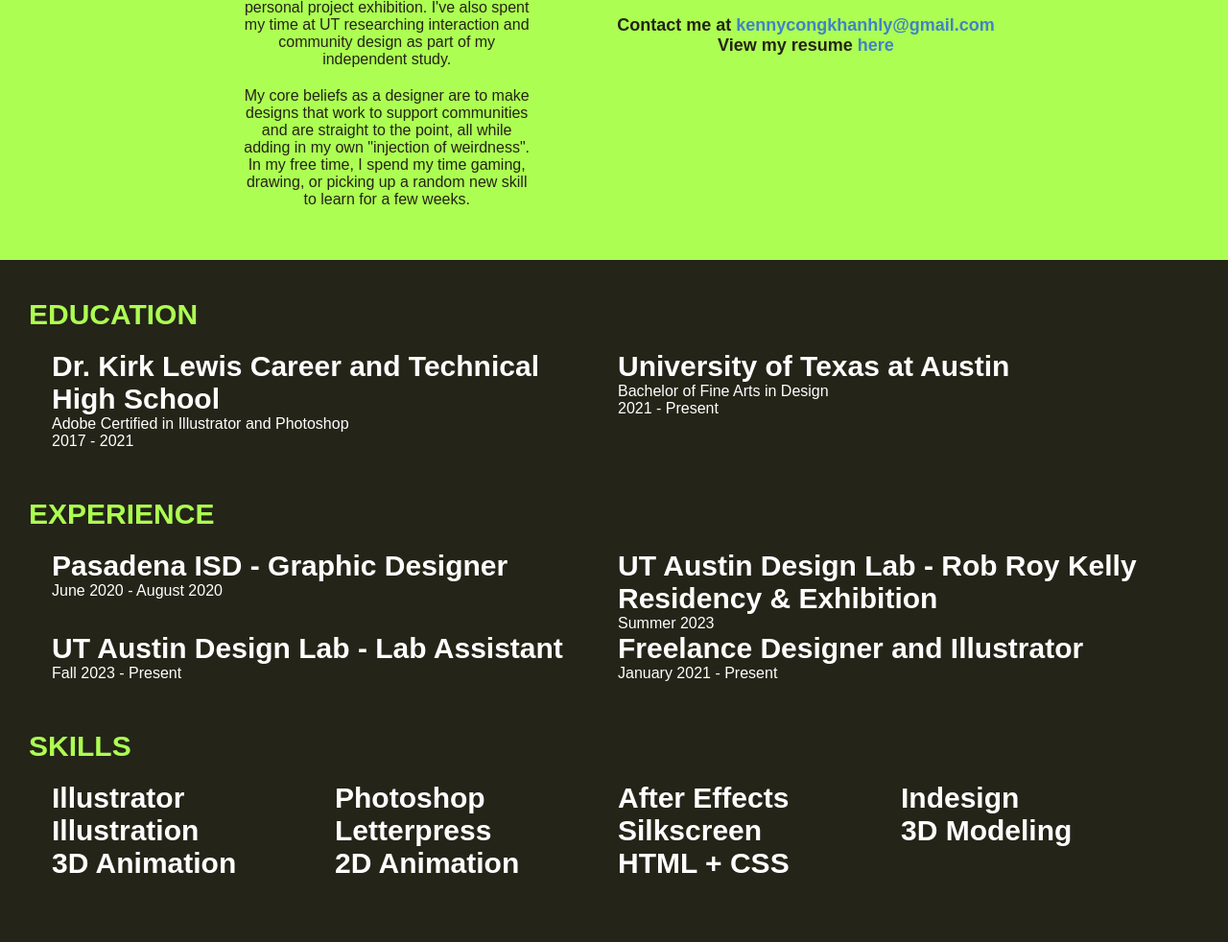
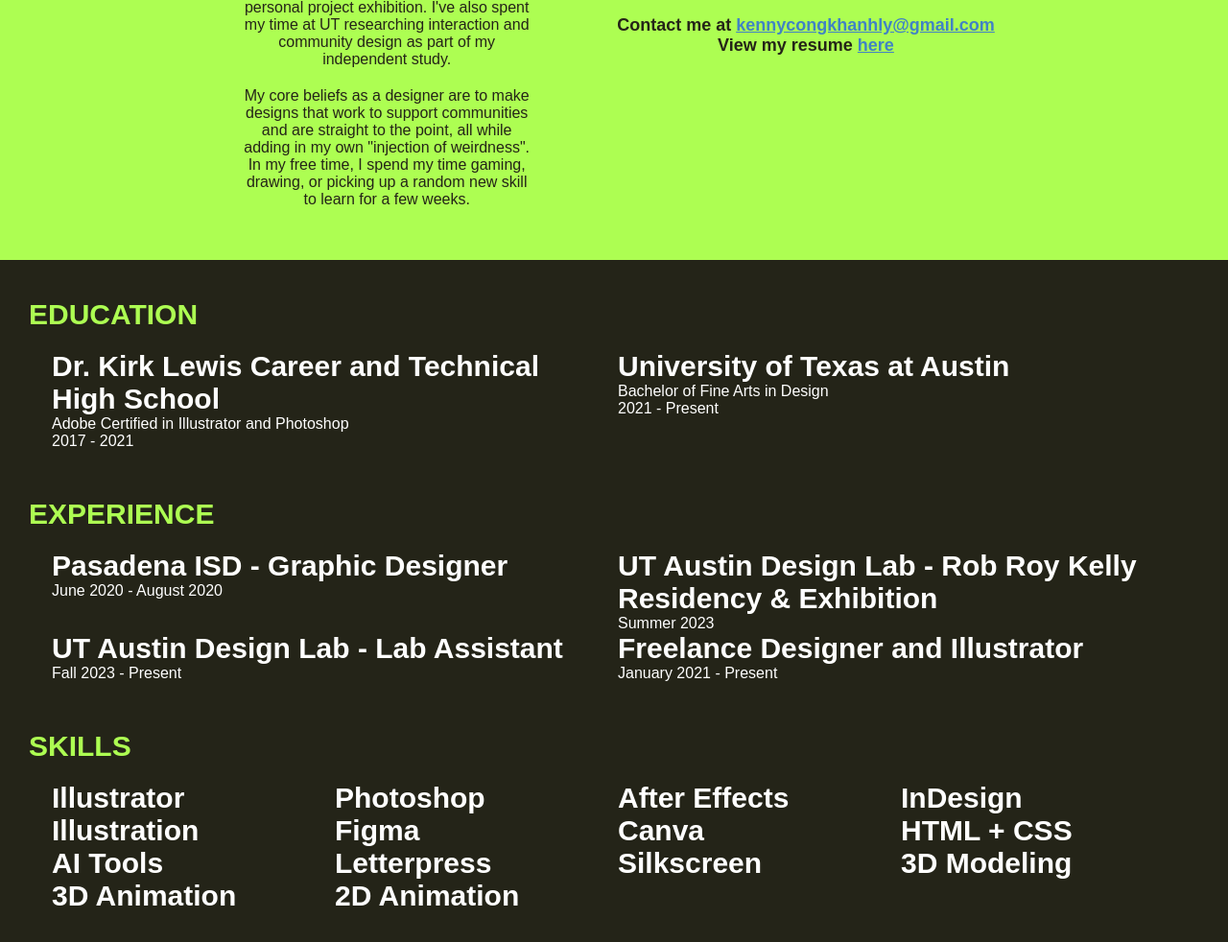
Before and after one commit to ffsoul/frogpond, a website: page about.html in a window 1280 px wide. Shown: the part 408-1390 px from the top of the page at 96% size. Drawn offline with nearby package versions, Linux system fonts and the light colour scheme; a web font is replaced by a local one.

Commit message:
About Edit

```diff
--- a/about.html
+++ b/about.html
@@ -261,10 +261,10 @@
       <br />
       <p4 style="color: #242418; text-align: center; font-weight: bold">
         Contact me at
-        <a href="mailto: kennycongkhanhly@gmail.com">kennycongkhanhly@gmail.com</a>
+        <a href="mailto: kennycongkhanhly@gmail.com"><u>kennycongkhanhly@gmail.com</u></a>
       </br>
       View my resume
-      <a href="assets/Ly.Kenny.Resume2024v3.pdf" download> here </a>
+      <a href="assets/Ly.Kenny.Resume2024.pdf" download> <u>here</u> </a>
       </p4>
     </div>
   </div>
@@ -339,10 +339,22 @@
       <p3h>After Effects</p3h>
     </div>
     <div class="columnBox2">
-      <p3h>Indesign</ph3>
+      <p3h>InDesign</ph3>
     </div>
     <div class="columnBox2">
       <p3h>Illustration</p3h>
+    </div>
+    <div class="columnBox2">
+      <p3h>Figma</p3h>
+    </div>
+    <div class="columnBox2">
+      <p3h>Canva</p3h>
+    </div>
+    <div class="columnBox2">
+      <p3h>HTML + CSS</p3h>
+    </div>
+    <div class="columnBox2">
+      <p3h>AI Tools</p3h>
     </div>
     <div class="columnBox2">
       <p3h>Letterpress</p3h>
@@ -359,9 +371,6 @@
     <div class="columnBox2">
       <p3h>2D Animation</p3h>
     </div>
-    <div class="columnBox2">
-      <p3h>HTML + CSS</p3h>
-    </div>
   </div>
 
 
```
Also changed, not shown: index.html (+1 -1 lines), 2 other files.
